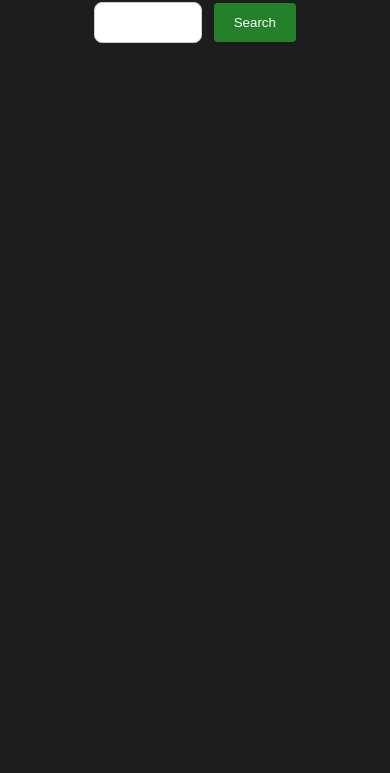
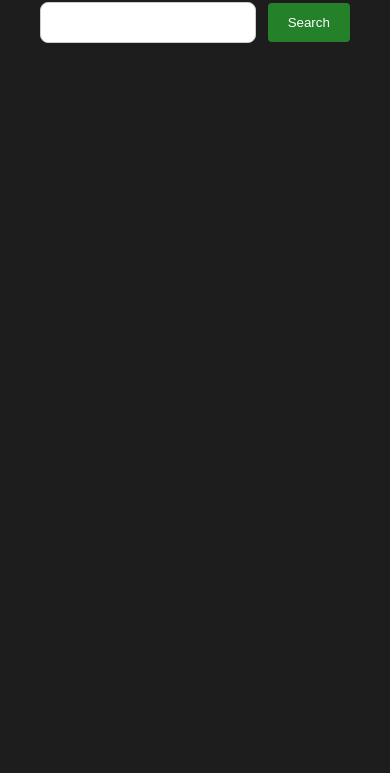
Before and after one commit to FACG5/Savvy-Movies, a website with bundled scripts: page index.html in a window 390 px wide. Shown: the part 71-844 px from the top of the page. Built offline with nearby package versions, Linux system fonts and the light colour scheme; a web font is replaced by a local one.

Commit message:
view-fixed

```diff
--- a/public/css/style.css
+++ b/public/css/style.css
@@ -71,6 +71,18 @@ body {
     grid-gap: 10px;
     text-align: center;
   }
+
+  .search-query {
+    outline: none;
+    width: 60%;
+    padding: 12px;
+    border: 1px solid #ccc;
+    border-radius: 8px;
+    box-sizing: border-box;
+    margin-top: 6px;
+    margin-bottom: 16px;
+    resize: vertical;
+  }
 }
 @media screen and (min-width: 601px) and (max-width: 800px) {
   #main {
```
